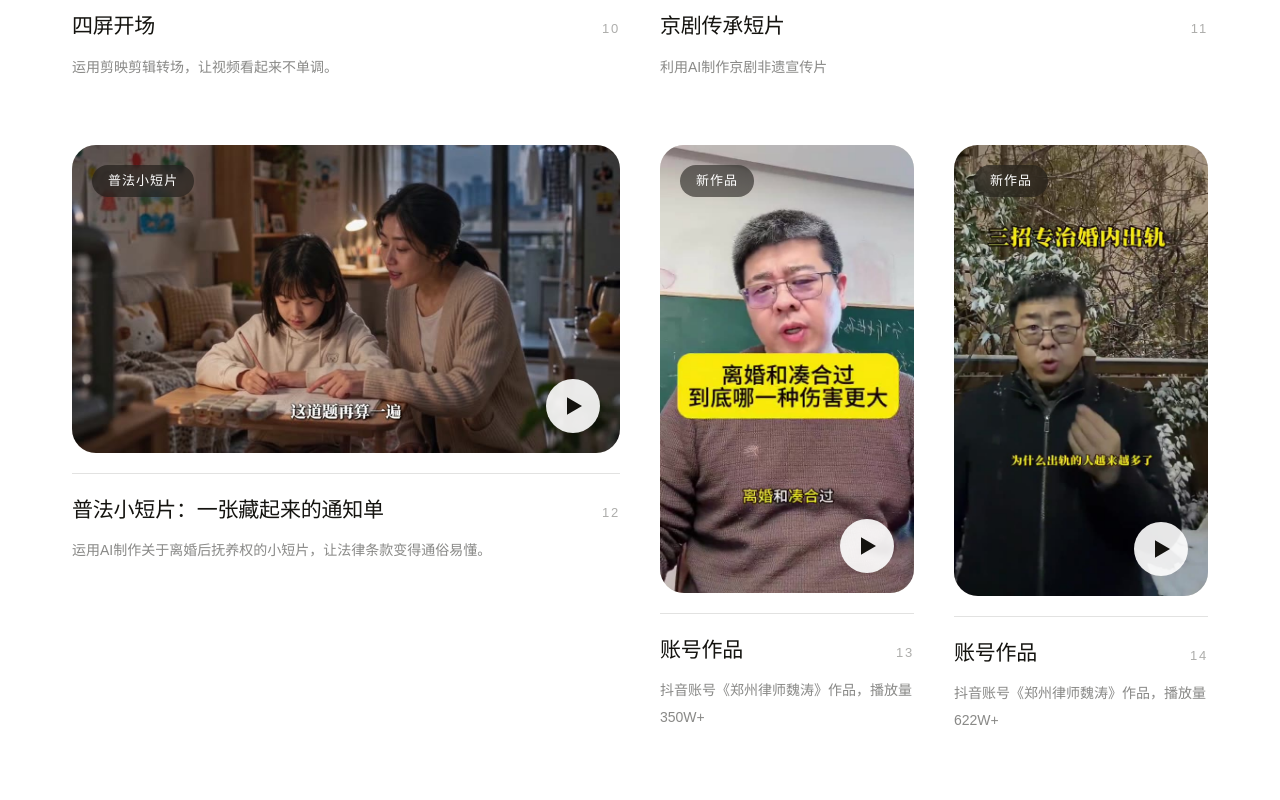
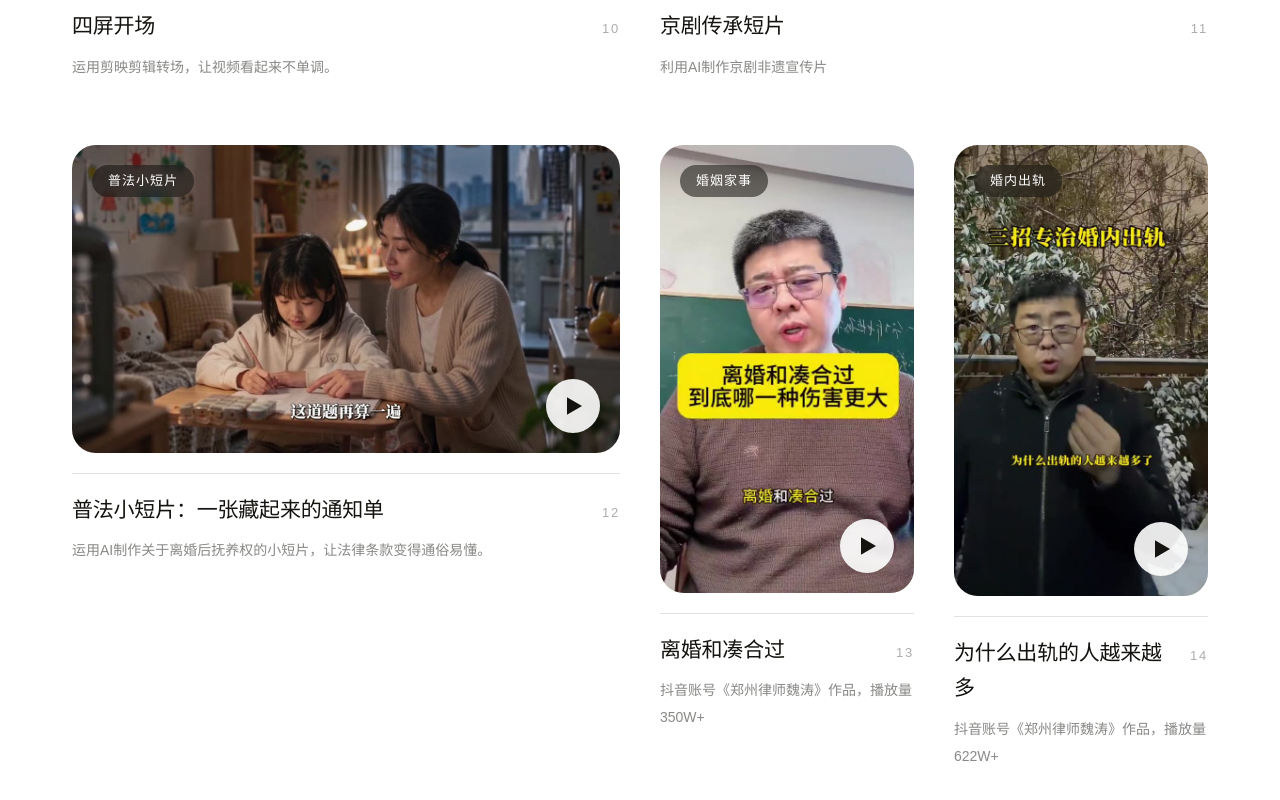
Before and after one commit to 1956678193-sketch/wxnbiandao, a React (Vite) app: page / in a window 1280 px wide. Shown: the part 4814-5614 px from the top of the page. Built offline with nearby package versions, Linux system fonts and the light colour scheme.

Commit message:
两条新作品改正式标题：离婚和凑合过 / 为什么出轨的人越来越多

```diff
--- a/src/data/site.js
+++ b/src/data/site.js
@@ -199,8 +199,8 @@ export const defaultContent = {
       },
       {
         id: "mmvgf5njzm6j5l",
-        tag: "新作品",
-        title: "账号作品",
+        tag: "婚姻家事",
+        title: "离婚和凑合过",
         desc: "抖音账号《郑州律师魏涛》作品，播放量350W+",
         video: v(`${VIDEO_ROOT}/账号作品/离婚和凑合过.mp4`),
         poster: `${MEDIA_ROOT}/cover-13-lihun.jpg`,
@@ -208,8 +208,8 @@ export const defaultContent = {
       },
       {
         id: "mmvgf5xzrxea4x",
-        tag: "新作品",
-        title: "账号作品",
+        tag: "婚内出轨",
+        title: "为什么出轨的人越来越多",
         desc: "抖音账号《郑州律师魏涛》作品，播放量622W+",
         video: v(`${VIDEO_ROOT}/账号作品/为什么出轨的人越来越多.mp4`),
         poster: `${MEDIA_ROOT}/cover-14-chugui.jpg`,
--- a/src/editor/ContentContext.jsx
+++ b/src/editor/ContentContext.jsx
@@ -3,7 +3,7 @@ import { defaultContent } from '../data/site'
 import { mediaPut, mediaGet, mediaGetAll, mediaClear } from './media'
 
 // 改动默认内容结构后 +1，旧缓存会被丢弃，避免网页上显示旧文案或旧的错误路径
-const LS_KEY = 'wxn-portfolio-content-v17'
+const LS_KEY = 'wxn-portfolio-content-v18'
 const Ctx = createContext(null)
 
 export const useContent = () => useContext(Ctx)
```
Also changed, not shown: 2 other files (tests, documents, lock files or other folders).
